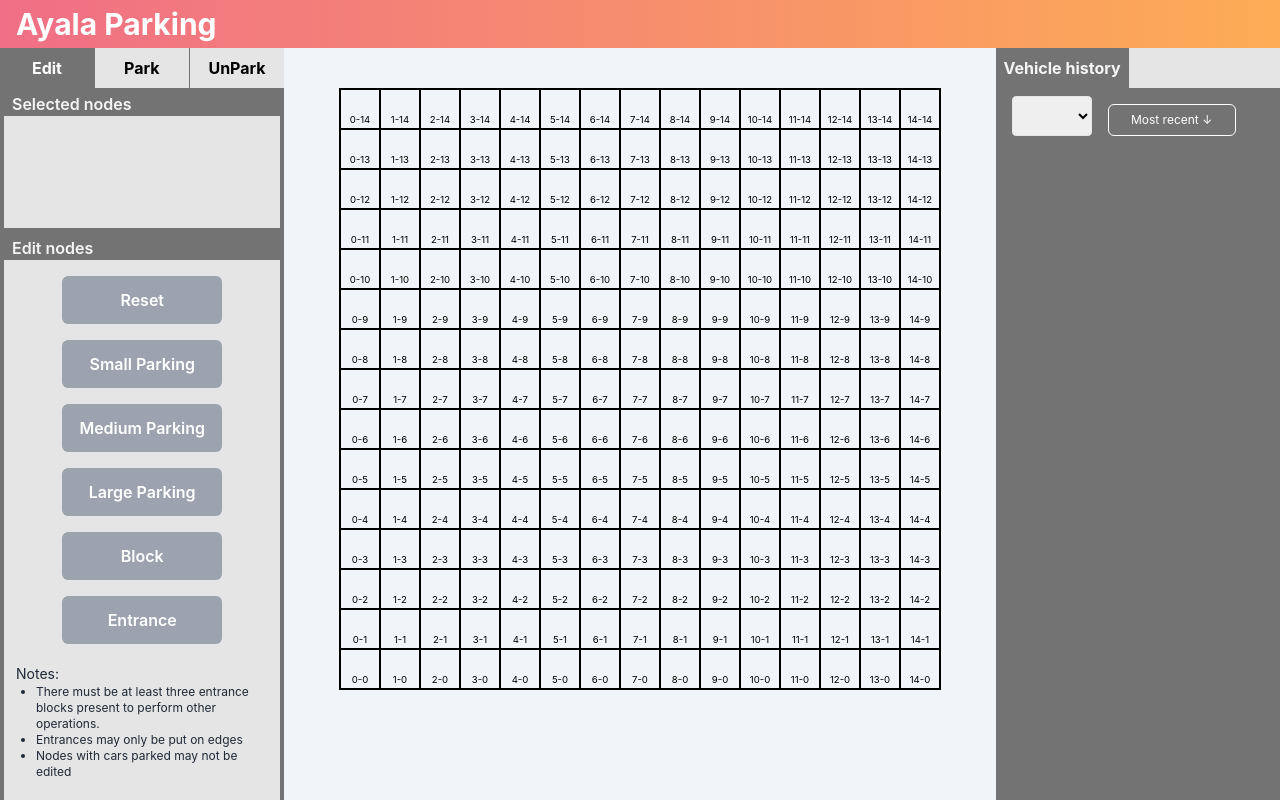
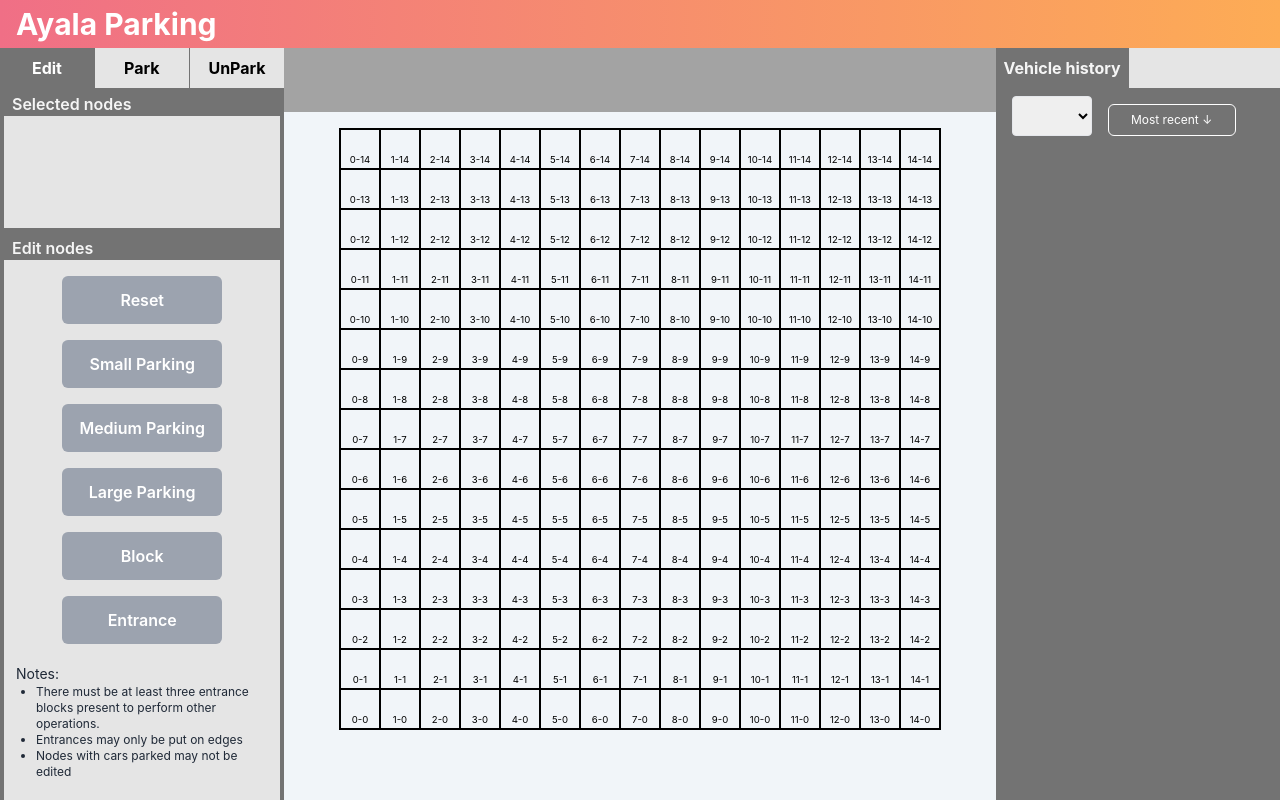
Before and after one commit to Hoshaiah/ayalaparking-frontend, a React (Create React App) app: page / in a window 1280 px wide. Built offline with nearby package versions, Linux system fonts and the light colour scheme.

Commit message:
added a top nav

```diff
--- a/src/components/Graph.jsx
+++ b/src/components/Graph.jsx
@@ -4,6 +4,7 @@ import { useDispatch, useSelector } from 'react-redux';
 import { addToSelectedNodes, removeToSelectedNodes, setCurrentView } from '../redux/viewSlice';
 import { setShortestPath } from '../redux/graphSlice';
 import { determineNodeParkedCar } from '../utils/graphUtils';
+import TopNav from './TopNav/TopNav';
 
 const Graph = () => {
     const dispatch = useDispatch()
@@ -114,7 +115,8 @@ const Graph = () => {
 
 
     return (
-        <div className="w-full bg-slate-100 flex justify-center pt-10">
+        <div className="flex flex-col items-center w-full bg-slate-100">
+            <TopNav/>
             <div className="flex flex-row border-black border w-fit h-fit text-xs">
                 {rows}
             </div>
--- /dev/null
+++ b/src/components/TopNav/TopNav.jsx
@@ -0,0 +1,11 @@
+
+const TopNav = () => {
+    return (
+        <div className="w-full h-16 bg-neutral-400 mb-4">
+
+        </div>
+    )
+
+}
+
+export default TopNav;
```
